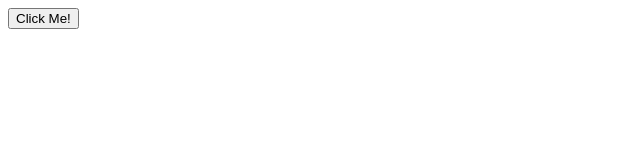
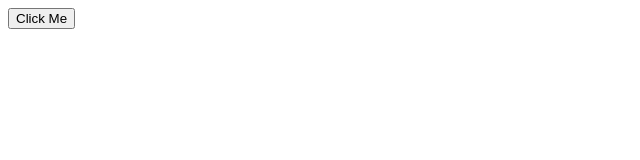
Before and after one commit to plantwon1/Javascript-test-project, a plain HTML site: page index.html in a window 1280 px wide. Shown: the full height of the page, 0-640 px from the left. Drawn offline with Linux system fonts and the light colour scheme.

Commit message:
Update index.html

```diff
--- a/index.html
+++ b/index.html
@@ -1,2 +1,2 @@
 <!DOCTYPE html>
-<button type="button">Click Me!</button>
+<button id="myButton">Click Me</button>
```
